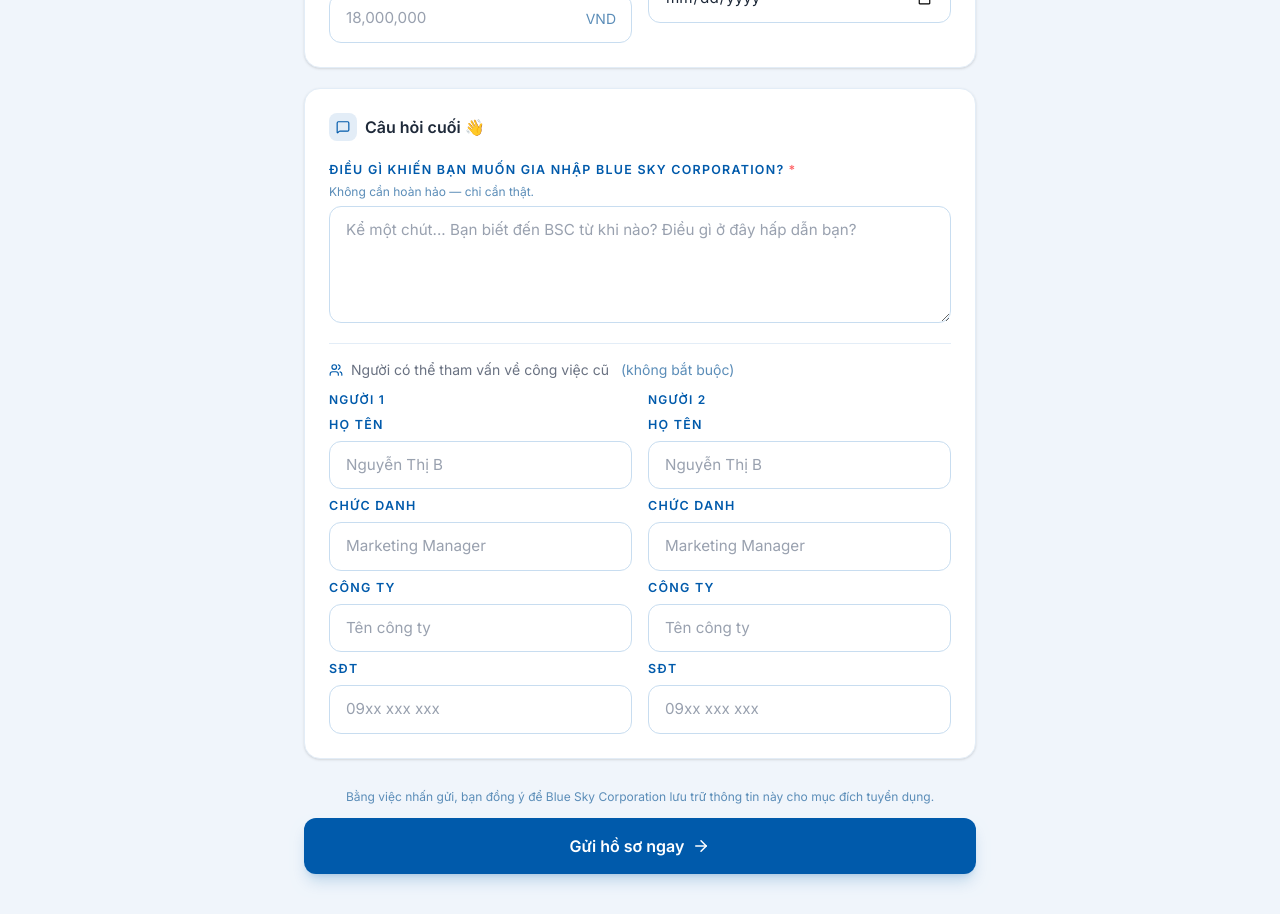
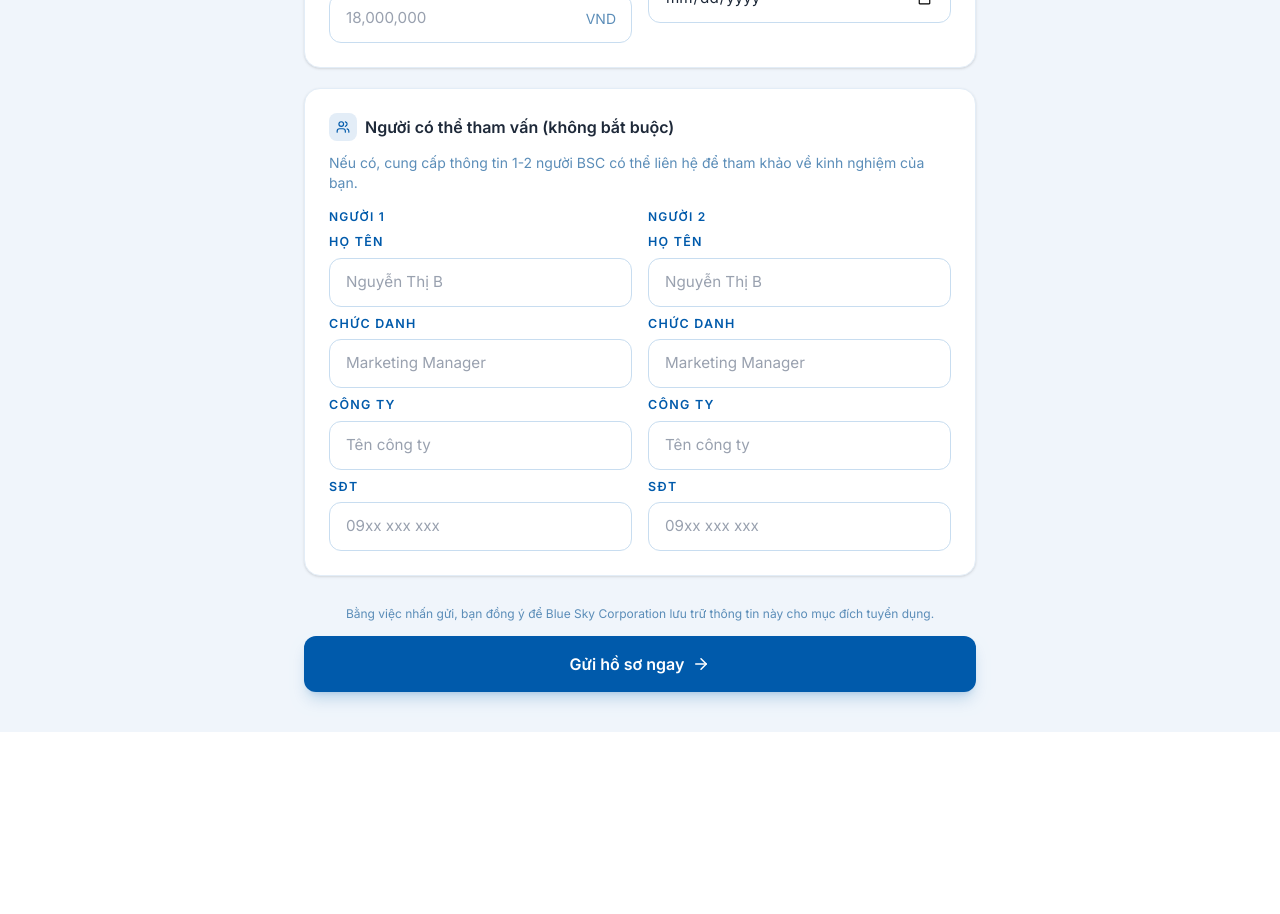
Before and after one commit to MAIDIEM12/bsc-portal, a React (Vite) app: page / in a window 1280 px wide. Shown: the part 2180-3094 px from the top of the page. After the commit the page ends 2912 px from the top, so only its background shows below. Built offline with nearby package versions, Linux system fonts and the light colour scheme.

Commit message:
Update App.tsx

```diff
--- a/App.tsx
+++ b/App.tsx
@@ -1,6 +1,6 @@
 import React, { useState } from 'react';
 import { useForm } from 'react-hook-form';
-import { CheckCircle2, Loader2, Briefcase, DollarSign, MessageSquare, Users, ArrowRight } from 'lucide-react';
+import { CheckCircle2, Loader2, Briefcase, DollarSign, Users, ArrowRight } from 'lucide-react';
 import { clsx, type ClassValue } from 'clsx';
 import { twMerge } from 'tailwind-merge';
 
@@ -145,7 +145,7 @@ const ExpRow = ({ num, register, errors, watch }: any) => {
 
 const defaultValues = {
   full_name: '', phone: '', email: '', birth_year: '',
-  current_district: '', hometown: '', source: '',
+  current_district: '', hometown: '', source: '', source_referrer: '', source_other: '',
   position: '',
   self_intro: '', years_exp: '',
   exp1_company: '', exp1_title: '', exp1_from_month: '', exp1_from_year: '', exp1_to_month: '', exp1_to_year: '',
@@ -154,7 +154,6 @@ const defaultValues = {
   portfolio: '',
   expected_salary: '',
   start_date: '',
-  why_bsc: '',
   ref1_name: '', ref1_title: '', ref1_company: '', ref1_phone: '',
   ref2_name: '', ref2_title: '', ref2_company: '', ref2_phone: '',
 };
@@ -167,6 +166,7 @@ export default function App() {
   const onSalary = (e: React.ChangeEvent<HTMLInputElement>) => { e.target.value = fmt(e.target.value); };
   const position = watch('position') || '';
   const isPortfolioRequired = PORTFOLIO_KEYWORDS.some(k => position.toLowerCase().includes(k));
+  const sourceVal = watch('source') || '';
 
   const onSubmit = async (data: any) => {
     setSubmitting(true);
@@ -196,9 +196,9 @@ export default function App() {
           <CheckCircle2 size={40} className="text-[#005AAB]" />
         </div>
         <div>
-          <h2 className="text-2xl font-bold text-[#005AAB] mb-2">Hồ sơ đã được gửi!</h2>
+          <h2 className="text-2xl font-bold text-[#005AAB] mb-2">Nhận được rồi, cảm ơn bạn!</h2>
           <p className="text-[#5B8DB8] max-w-sm mx-auto leading-relaxed">
-            Cảm ơn bạn đã dành thời gian. BSC sẽ liên hệ sớm — hẹn gặp!
+            Team HR của BSC sẽ xem qua hồ sơ và liên hệ với bạn để sắp xếp buổi phỏng vấn trong thời gian sớm nhất. Hẹn gặp bạn!
           </p>
         </div>
         <img src={LOGO_SRC} alt="" className="h-8 opacity-30 mt-4" />
@@ -272,6 +272,14 @@ export default function App() {
                 </select>
                 <Err msg={errors.source?.message} />
               </Field>
+              {sourceVal === 'Referral' && (
+                <Input label="Tên người giới thiệu" required placeholder="Họ tên người giới thiệu bạn"
+                  {...register('source_referrer', { required: REQ })} error={errors.source_referrer?.message} />
+              )}
+              {sourceVal === 'Other' && (
+                <Input label="Bạn biết đến BSC qua đâu?" required placeholder="Mô tả thêm nguồn của bạn..."
+                  {...register('source_other', { required: REQ })} error={errors.source_other?.message} />
+              )}
             </Card>
 
             <Card num="02" icon={<Briefcase size={14} />} title="Bạn đang apply vị trí nào?">
@@ -352,22 +360,8 @@ export default function App() {
               </div>
             </Card>
 
-            <Card num="05" icon={<MessageSquare size={14} />} title="Câu hỏi cuối 👋">
-              <Field>
-                <Label required>Điều gì khiến bạn muốn gia nhập Blue Sky Corporation?</Label>
-                <Hint>Không cần hoàn hảo — chỉ cần thật.</Hint>
-                <textarea rows={4}
-                  className={cn('resize-y', base, errors.why_bsc && 'border-red-400')}
-                  placeholder="Kể một chút... Bạn biết đến BSC từ khi nào? Điều gì ở đây hấp dẫn bạn?"
-                  {...register('why_bsc', { required: REQ, minLength: { value: 20, message: 'Viết thêm một chút nữa nhé!' } })} />
-                <Err msg={errors.why_bsc?.message} />
-              </Field>
-              <div className="border-t border-[#E3EDF7] pt-4 mt-1">
-                <p className="text-sm text-gray-500 mb-3 flex items-center gap-2">
-                  <Users size={14} className="text-[#005AAB]" />
-                  Người có thể tham vấn về công việc cũ
-                  <span className="text-[#5B8DB8] ml-1">(không bắt buộc)</span>
-                </p>
+            <Card num="05" icon={<Users size={14} />} title="Người có thể tham vấn (không bắt buộc)">
+              <p className="text-sm text-[#5B8DB8] -mt-2">Nếu có, cung cấp thông tin 1-2 người BSC có thể liên hệ để tham khảo về kinh nghiệm của bạn.</p>
               <div className="grid grid-cols-1 sm:grid-cols-2 gap-4">
                 {[1,2].map(n => (
                   <div key={n} className="flex flex-col gap-2">
@@ -378,7 +372,6 @@ export default function App() {
                     <Input label="SĐT" type="tel" placeholder="09xx xxx xxx" {...register(`ref${n}_phone`)} />
                   </div>
                 ))}
-                </div>
               </div>
             </Card>
 
```
Lines whose indentation alone changed are shown as unchanged.
